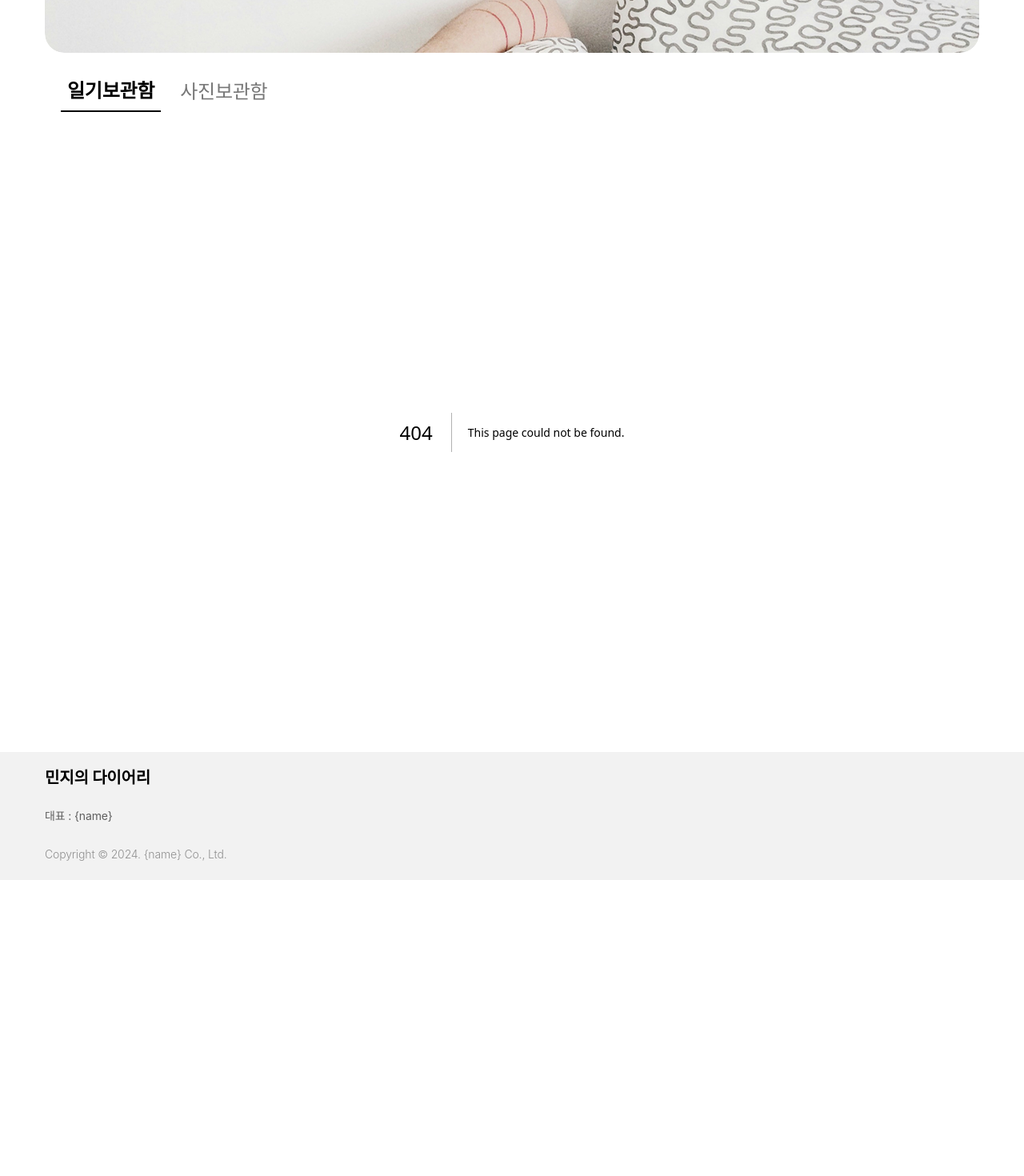
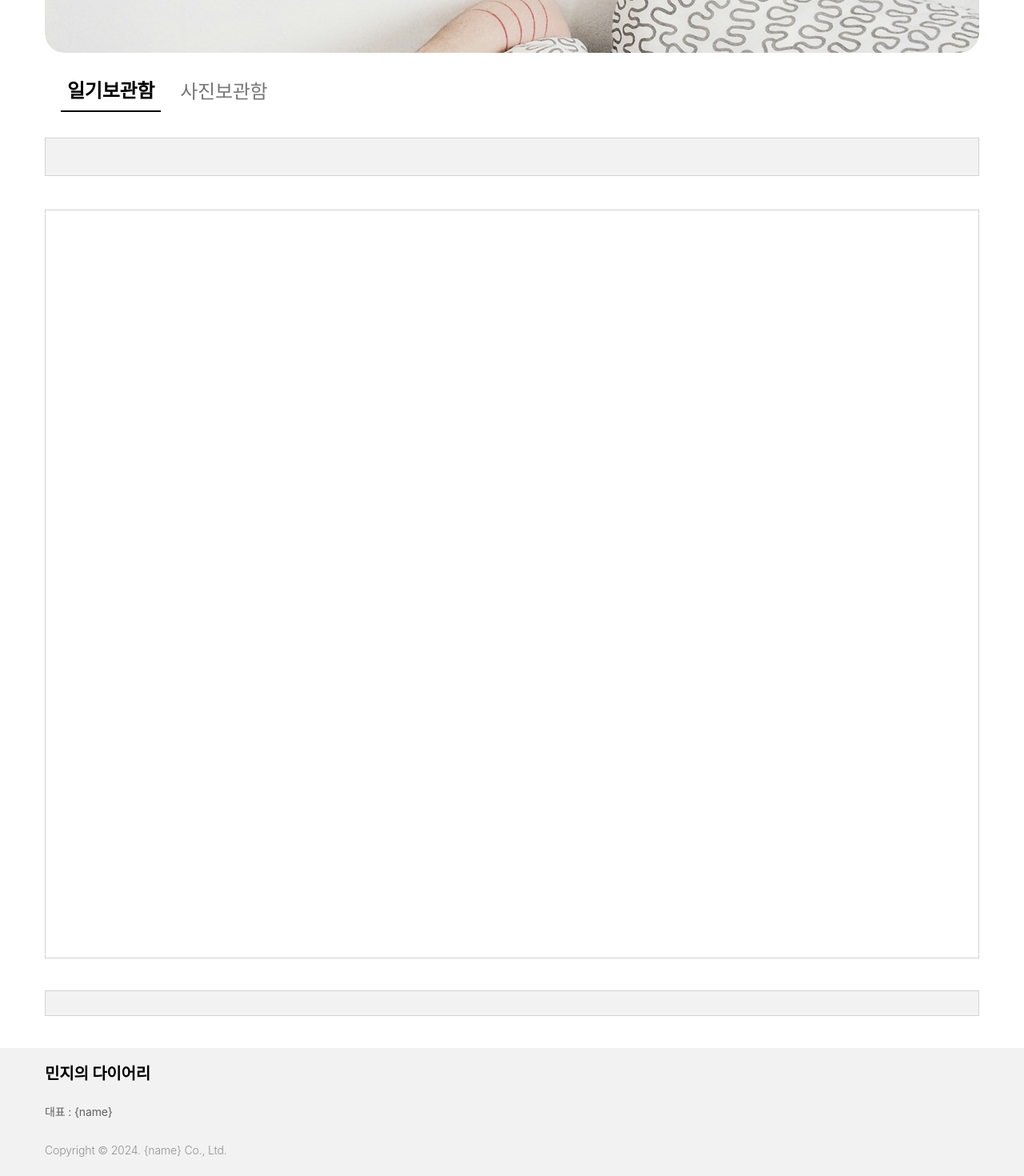
Before and after one commit to szeunkk/mind-diary, a Next.js app: page /diaries in a window 1280 px wide. Before the commit this address had no page. Shown: the part 258-1728 px from the top of the page at 80% size. Before the commit the page ends 1358 px from the top, so only its background shows below. Built offline with nearby package versions, Linux system fonts and the light colour scheme.

Commit message:
✨ feat: 루트 페이지에서 /diaries 로 리다이렉트 추가

```diff
--- /dev/null
+++ b/src/app/diaries/page.tsx
@@ -0,0 +1,5 @@
+import DiariesComponent from "@/components/diaries";
+
+export default function DiariesPage() {
+  return <DiariesComponent />;
+}
--- a/src/app/page.tsx
+++ b/src/app/page.tsx
@@ -1,8 +1,5 @@
+import { redirect } from "next/navigation";
+
 export default function Home() {
-  return (
-    <div>
-      <h1>김은경 과제 제출!</h1>
-      gedgdgㅇㅎㅇㅇㅇㅇㅇ
-    </div>
-  );
+  redirect("/diaries");
 }
--- /dev/null
+++ b/src/components/diaries/index.tsx
@@ -0,0 +1,18 @@
+import React from "react";
+import styles from "./styles.module.css";
+
+const DiariesComponent: React.FC = () => {
+  return (
+    <div className={styles.container}>
+      <div className={styles.gap32}></div>
+      <div className={styles.search}></div>
+      <div className={styles.gap42}></div>
+      <div className={styles.main}></div>
+      <div className={styles.gap40}></div>
+      <div className={styles.pagination}></div>
+      <div className={styles.gap40}></div>
+    </div>
+  );
+};
+
+export default DiariesComponent;
--- /dev/null
+++ b/src/components/diaries/styles.module.css
@@ -0,0 +1,42 @@
+.container {
+  display: flex;
+  flex-direction: column;
+  width: 1168px;
+  margin: 0 auto;
+}
+
+.gap32 {
+  height: 32px;
+}
+
+.gap42 {
+  height: 42px;
+}
+
+.gap40 {
+  height: 40px;
+}
+
+.search {
+  display: flex;
+  width: 100%;
+  height: 48px;
+  background-color: var(--color-surface-variant);
+  border: 1px solid var(--color-border);
+}
+
+.main {
+  display: flex;
+  width: 100%;
+  height: 936px;
+  background-color: var(--color-surface);
+  border: 1px solid var(--color-border);
+}
+
+.pagination {
+  display: flex;
+  width: 100%;
+  height: 32px;
+  background-color: var(--color-surface-variant);
+  border: 1px solid var(--color-border);
+}
```
Also changed, not shown: src/components/diaries/prompts/prompt.101.wireframe.txt (added), src/components/diaries/prompts/prompt.201.ui.search.txt (added).
